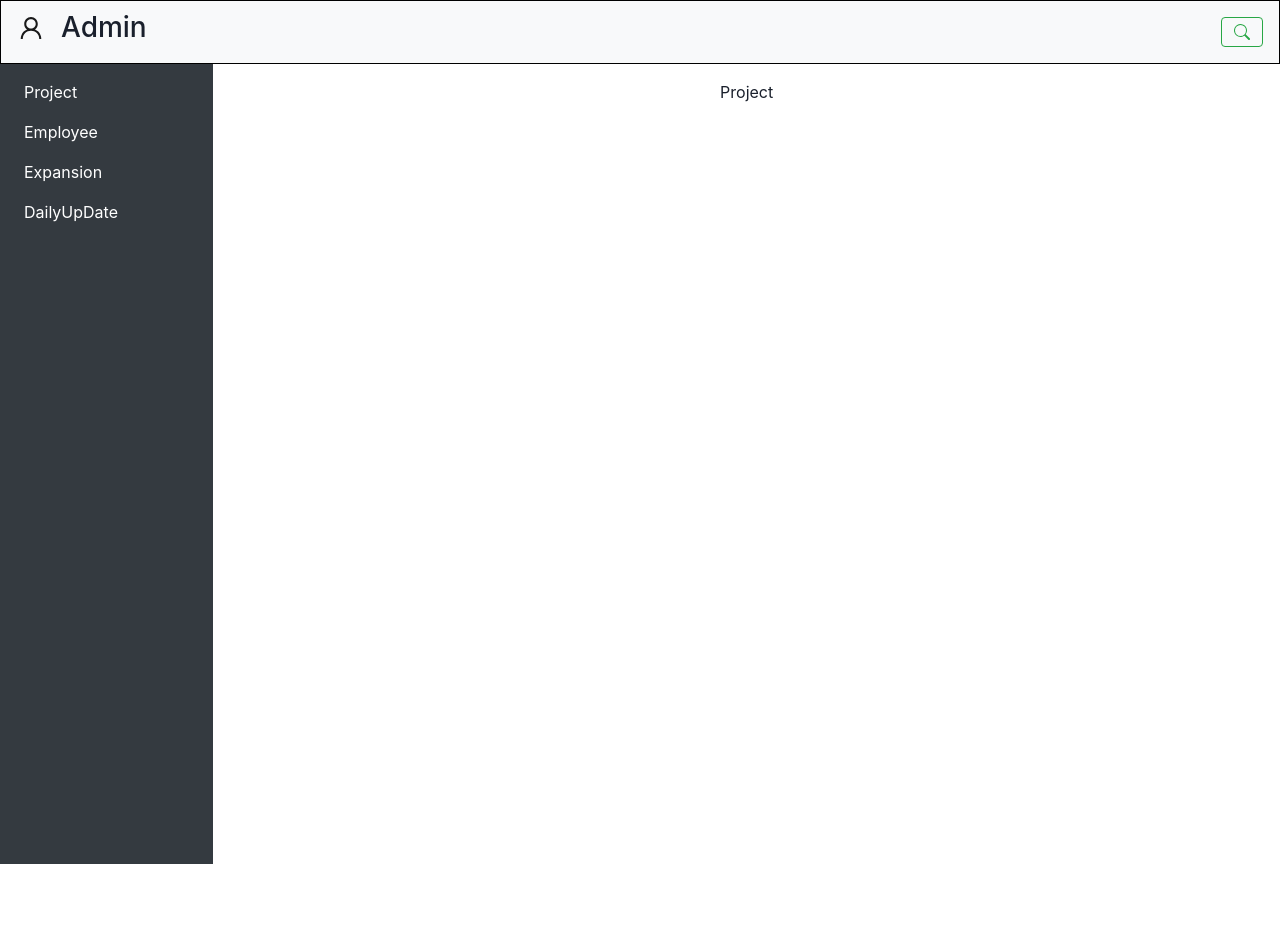
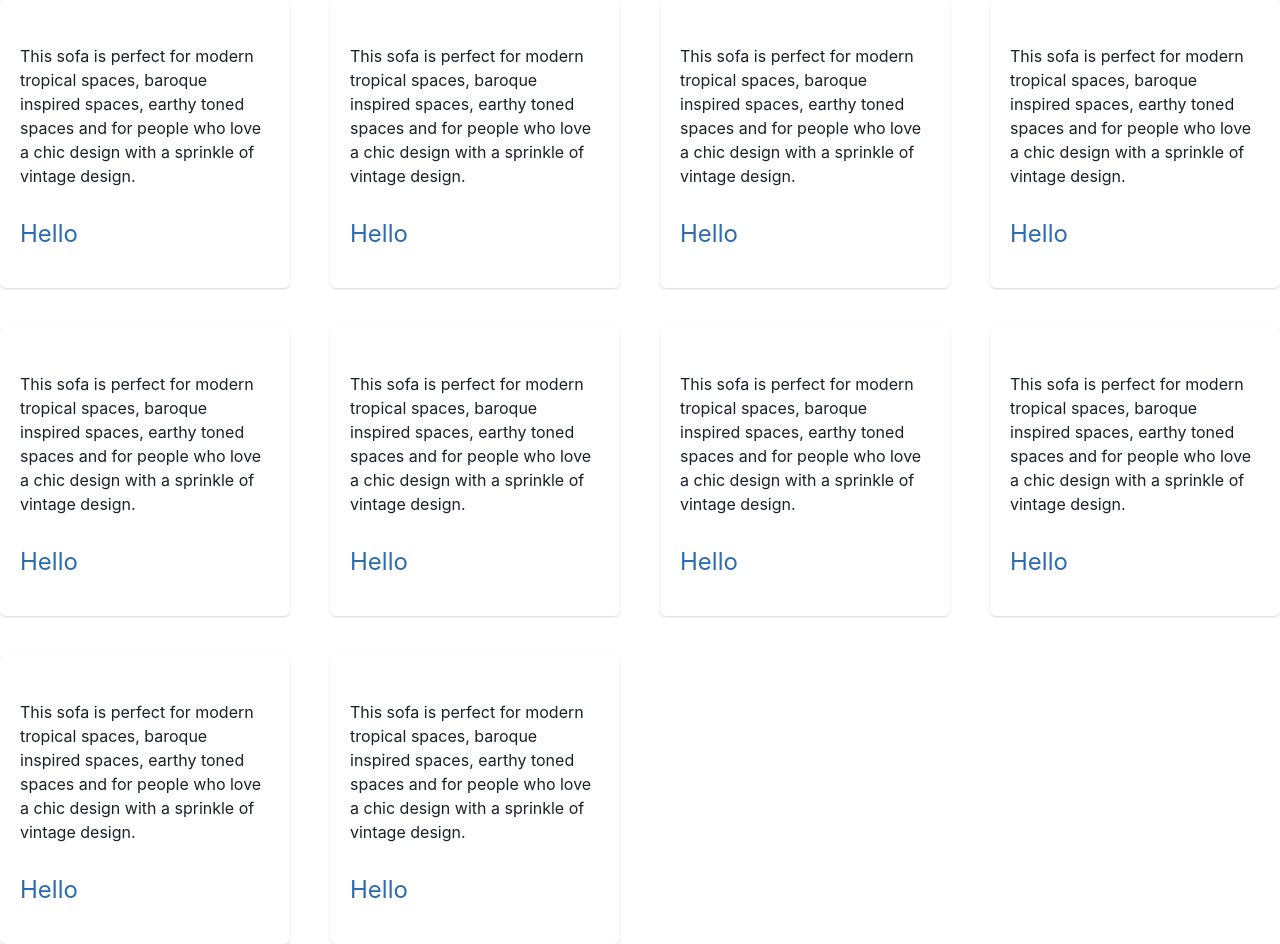
Before and after one commit to RupeshSahu969/Railworld, a React (Create React App) app in the folder First_Project/railworld/: page / in a window 1280 px wide. Before the commit the page ends 864 px from the top, so only its background shows below. Built offline with nearby package versions, Linux system fonts and the light colour scheme.

Commit message:
add card

```diff
--- a/First_Project/railworld/src/App.js
+++ b/First_Project/railworld/src/App.js
@@ -1,12 +1,14 @@
 import './App.css';
 import Navbar from './Components/Navbar';
 import Sidbar from './Components/Sidbar';
+import Title from './Pages/Title';
 
 function App() {
   return (
-    <div className="App">
-        <Navbar/>
-     <Sidbar/>
+    <div>
+        {/* <Navbar/>
+     <Sidbar/> */}
+     <Title/>
     </div>
   );
 }
--- /dev/null
+++ b/First_Project/railworld/src/Pages/Title.jsx
@@ -0,0 +1,181 @@
+import React from 'react'
+import Styles from "../Styles/nav.css"
+import { Grid, GridItem, Box, SimpleGrid, Divider, Text, Heading, Stack } from '@chakra-ui/react'
+import { Card, CardHeader, CardBody, CardFooter } from '@chakra-ui/react'
+import { Button } from 'bootstrap'
+
+const Title = () => {
+    return (
+        <>
+            <SimpleGrid columns={[2, null, 3,4]} spacing='40px'>
+
+                <Stack>
+                <Card maxW='sm'>
+                    <CardBody>
+                        <Stack mt='6' spacing='3'>
+                            <Text>
+                                This sofa is perfect for modern tropical spaces, baroque inspired
+                                spaces, earthy toned spaces and for people who love a chic design with a
+                                sprinkle of vintage design.
+                            </Text>
+                            <Text color='blue.600' fontSize='2xl'>
+                               Hello
+                            </Text>
+                        </Stack>
+                    </CardBody>
+                </Card>
+                </Stack>
+                <Stack>
+                <Card maxW='sm'>
+                    <CardBody>
+                        <Stack mt='6' spacing='3'>
+                            <Text>
+                                This sofa is perfect for modern tropical spaces, baroque inspired
+                                spaces, earthy toned spaces and for people who love a chic design with a
+                                sprinkle of vintage design.
+                            </Text>
+                            <Text color='blue.600' fontSize='2xl'>
+                               Hello
+                            </Text>
+                        </Stack>
+                    </CardBody>
+                </Card>
+                </Stack>
+                <Stack>
+                <Card maxW='sm'>
+                    <CardBody>
+                        <Stack mt='6' spacing='3'>
+                            <Text>
+                                This sofa is perfect for modern tropical spaces, baroque inspired
+                                spaces, earthy toned spaces and for people who love a chic design with a
+                                sprinkle of vintage design.
+                            </Text>
+                            <Text color='blue.600' fontSize='2xl'>
+                               Hello
+                            </Text>
+                        </Stack>
+                    </CardBody>
+                </Card>
+                </Stack>
+                <Stack>
+                <Card maxW='sm'>
+                    <CardBody>
+                        <Stack mt='6' spacing='3'>
+                            <Text>
+                                This sofa is perfect for modern tropical spaces, baroque inspired
+                                spaces, earthy toned spaces and for people who love a chic design with a
+                                sprinkle of vintage design.
+                            </Text>
+                            <Text color='blue.600' fontSize='2xl'>
+                               Hello
+                            </Text>
+                        </Stack>
+                    </CardBody>
+                </Card>
+                </Stack>
+                <Stack>
+                <Card maxW='sm'>
+                    <CardBody>
+                        <Stack mt='6' spacing='3'>
+                            <Text>
+                                This sofa is perfect for modern tropical spaces, baroque inspired
+                                spaces, earthy toned spaces and for people who love a chic design with a
+                                sprinkle of vintage design.
+                            </Text>
+                            <Text color='blue.600' fontSize='2xl'>
+                               Hello
+                            </Text>
+                        </Stack>
+                    </CardBody>
+                </Card>
+                </Stack>
+                <Stack>
+                <Card maxW='sm'>
+                    <CardBody>
+                        <Stack mt='6' spacing='3'>
+                            <Text>
+                                This sofa is perfect for modern tropical spaces, baroque inspired
+                                spaces, earthy toned spaces and for people who love a chic design with a
+                                sprinkle of vintage design.
+                            </Text>
+                            <Text color='blue.600' fontSize='2xl'>
+                               Hello
+                            </Text>
+                        </Stack>
+                    </CardBody>
+                </Card>
+                </Stack>
+                <Stack>
+                <Card maxW='sm'>
+                    <CardBody>
+                        <Stack mt='6' spacing='3'>
+                            <Text>
+                                This sofa is perfect for modern tropical spaces, baroque inspired
+                                spaces, earthy toned spaces and for people who love a chic design with a
+                                sprinkle of vintage design.
+                            </Text>
+                            <Text color='blue.600' fontSize='2xl'>
+                               Hello
+                            </Text>
+                        </Stack>
+                    </CardBody>
+                </Card>
+                </Stack>
+                <Stack>
+                <Card maxW='sm'>
+                    <CardBody>
+                        <Stack mt='6' spacing='3'>
+                            <Text>
+                                This sofa is perfect for modern tropical spaces, baroque inspired
+                                spaces, earthy toned spaces and for people who love a chic design with a
+                                sprinkle of vintage design.
+                            </Text>
+                            <Text color='blue.600' fontSize='2xl'>
+                               Hello
+                            </Text>
+                        </Stack>
+                    </CardBody>
+                </Card>
+                </Stack>
+                <Stack>
+                <Card maxW='sm'>
+                    <CardBody>
+                        <Stack mt='6' spacing='3'>
+                            <Text>
+                                This sofa is perfect for modern tropical spaces, baroque inspired
+                                spaces, earthy toned spaces and for people who love a chic design with a
+                                sprinkle of vintage design.
+                            </Text>
+                            <Text color='blue.600' fontSize='2xl'>
+                               Hello
+                            </Text>
+                        </Stack>
+                    </CardBody>
+                </Card>
+                </Stack>
+                <Stack>
+                <Card maxW='sm'>
+                    <CardBody>
+                        <Stack mt='6' spacing='3'>
+                            <Text>
+                                This sofa is perfect for modern tropical spaces, baroque inspired
+                                spaces, earthy toned spaces and for people who love a chic design with a
+                                sprinkle of vintage design.
+                            </Text>
+                            <Text color='blue.600' fontSize='2xl'>
+                               Hello
+                            </Text>
+                        </Stack>
+                    </CardBody>
+                </Card>
+                </Stack>
+
+
+
+
+            </SimpleGrid>
+        </>
+    )
+}
+
+export default Title
```
Also changed, not shown: First_Project/railworld/src/Styles/title.css (added, +7 -0 lines).
